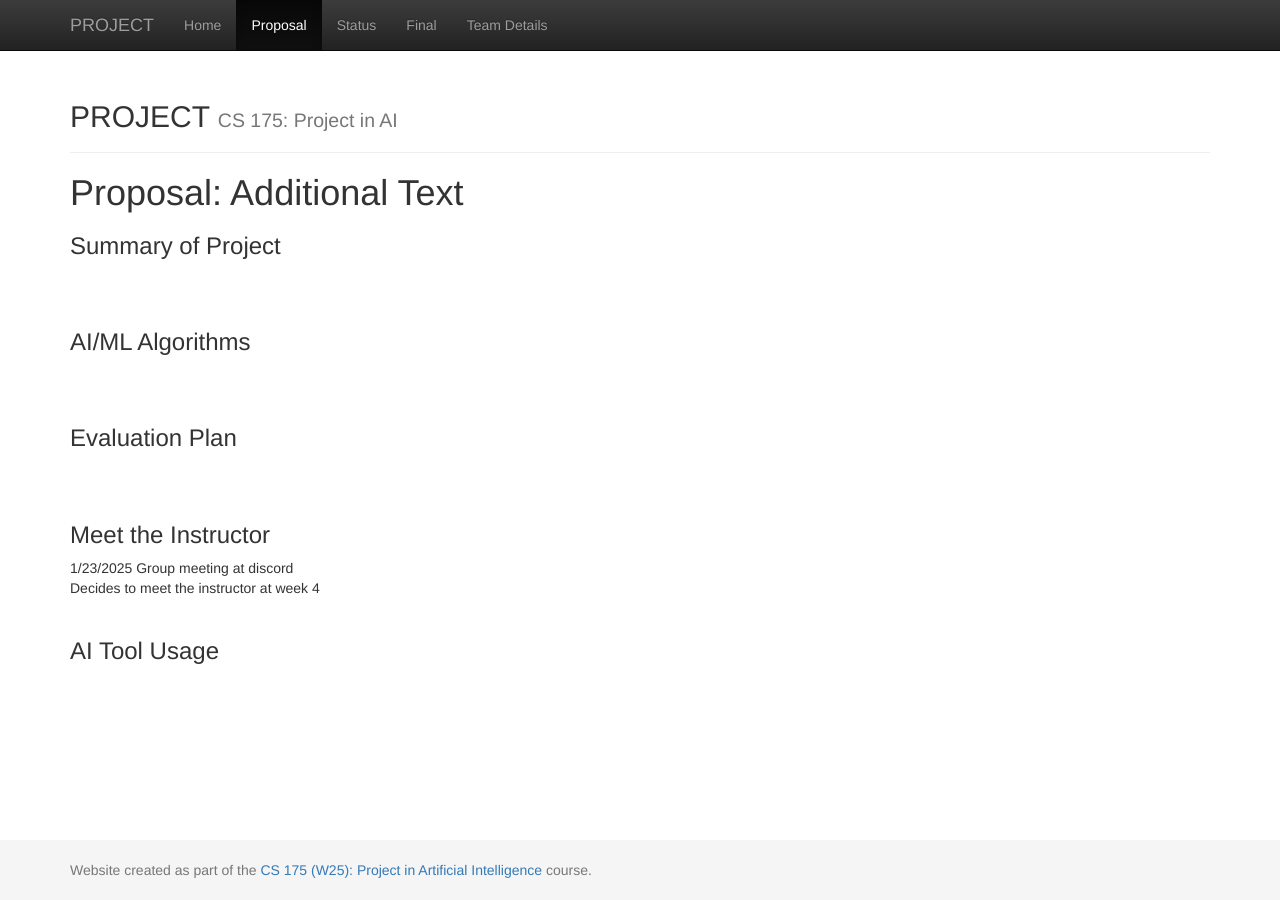
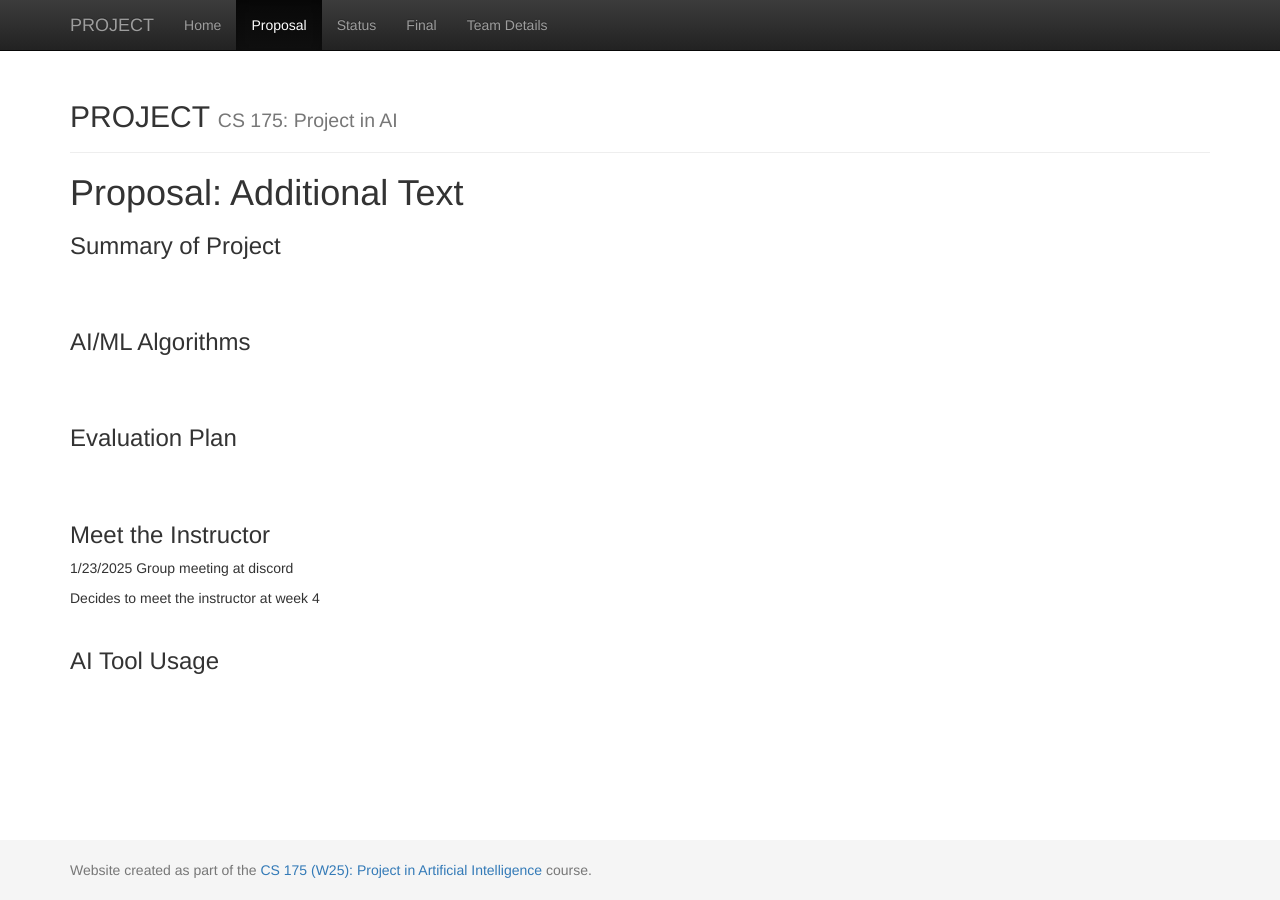
Before and after one commit to pddpdd20020105/ICS-175-fireworker, a Jekyll site: the page built from docs/proposal.md, in a window 1280 px wide. Built offline with Jekyll 4.4.1, drawn with Linux system fonts in a browser that asks for light colours.

```diff
--- a/docs/proposal.md
+++ b/docs/proposal.md
@@ -16,7 +16,9 @@ title: Proposal
 <br>
 <br>
 ### Meet the Instructor
-1/23/2025 Group meeting at discord\
+1/23/2025 Group meeting at discord
+
+
 Decides to meet the instructor at week 4
 <br>
 <br>
```
